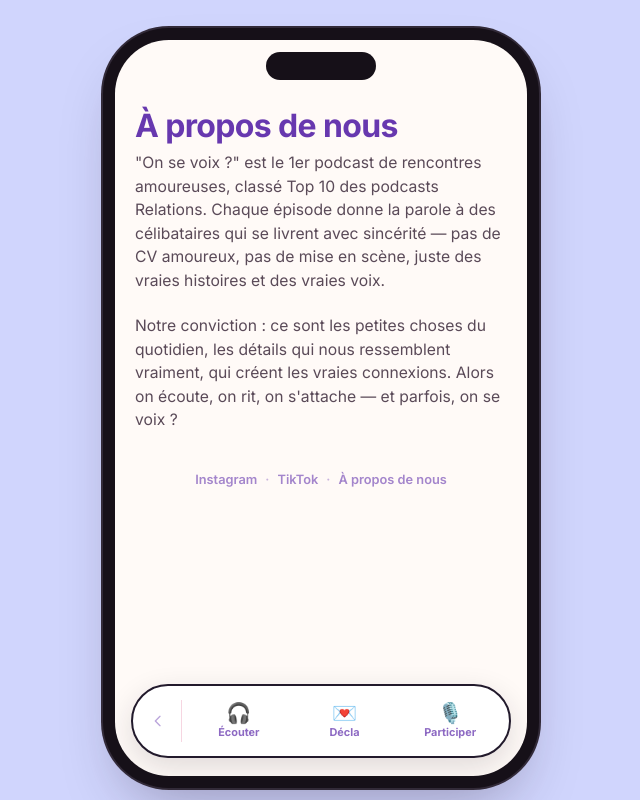
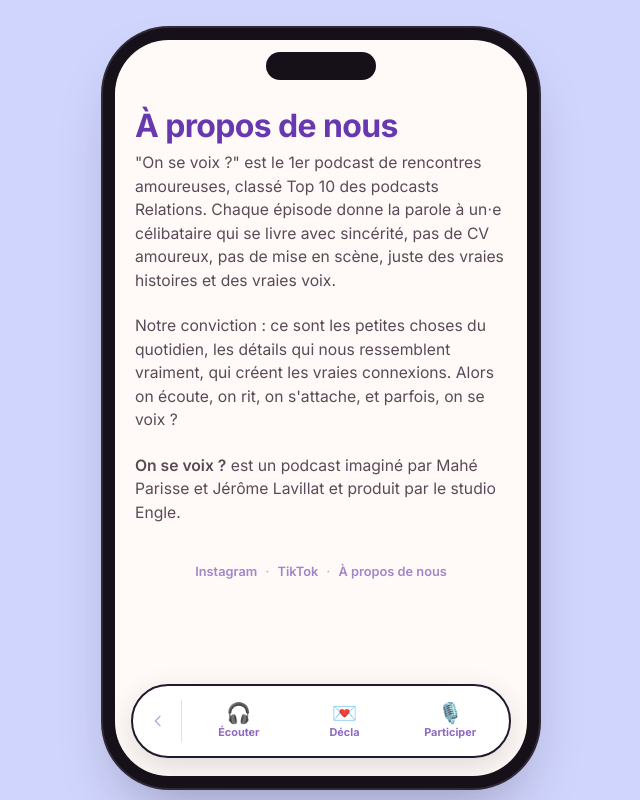
Before and after one commit to onsevoix/Jerome, a React (Vite) app in the folder client/: page /a-propos in a window 1280 px wide. Shown: the whole page, without its empty margins (319-959 px from the left). Built offline with nearby package versions, Linux system fonts and the light colour scheme.

Commit message:
Ajoute le lien TikTok et met a jour le texte A propos (singulier, retire les tirets, ajoute le credit)

```diff
--- a/client/src/data/links.js
+++ b/client/src/data/links.js
@@ -1,5 +1,3 @@
-// TODO: complétez le lien TikTok avec la vraie URL.
-
 export const platformLinks = [
   {
     id: "spotify",
@@ -20,5 +18,5 @@ export const platformLinks = [
 
 export const socialLinks = {
   instagram: "https://instagram.com/onsevoix",
-  tiktok: "#", // TODO: coller le lien TikTok
+  tiktok: "https://www.tiktok.com/@onsevoix",
 };
--- a/client/src/pages/APropos.jsx
+++ b/client/src/pages/APropos.jsx
@@ -2,17 +2,19 @@ export default function APropos() {
   return (
     <section>
       <h2 className="page__title">À propos de nous</h2>
-      {/* TODO: texte de démarrage à valider/modifier — rédigé à partir de la bio Instagram @onsevoix */}
       <p className="page__lead">
         "On se voix ?" est le 1er podcast de rencontres amoureuses, classé Top 10 des podcasts
-        Relations. Chaque épisode donne la parole à des célibataires qui se livrent avec
-        sincérité — pas de CV amoureux, pas de mise en scène, juste des vraies histoires et des
-        vraies voix.
+        Relations. Chaque épisode donne la parole à un⋅e célibataire qui se livre avec sincérité,
+        pas de CV amoureux, pas de mise en scène, juste des vraies histoires et des vraies voix.
       </p>
       <p className="page__lead">
         Notre conviction : ce sont les petites choses du quotidien, les détails qui nous
         ressemblent vraiment, qui créent les vraies connexions. Alors on écoute, on rit, on
-        s'attache — et parfois, on se voix ?
+        s'attache, et parfois, on se voix ?
+      </p>
+      <p className="page__lead">
+        <strong className="page__lead-strong">On se voix ?</strong> est un podcast imaginé par
+        Mahé Parisse et Jérôme Lavillat et produit par le studio Engle.
       </p>
     </section>
   );
```
